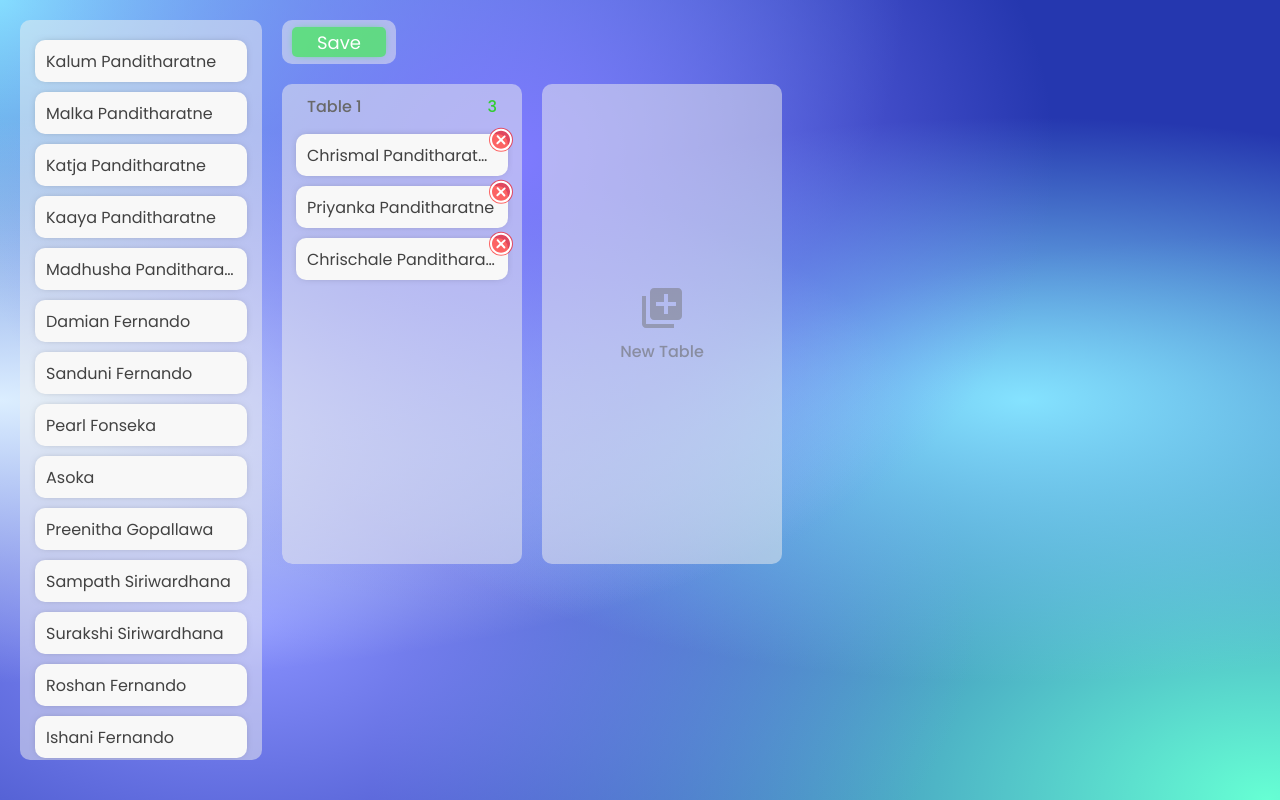
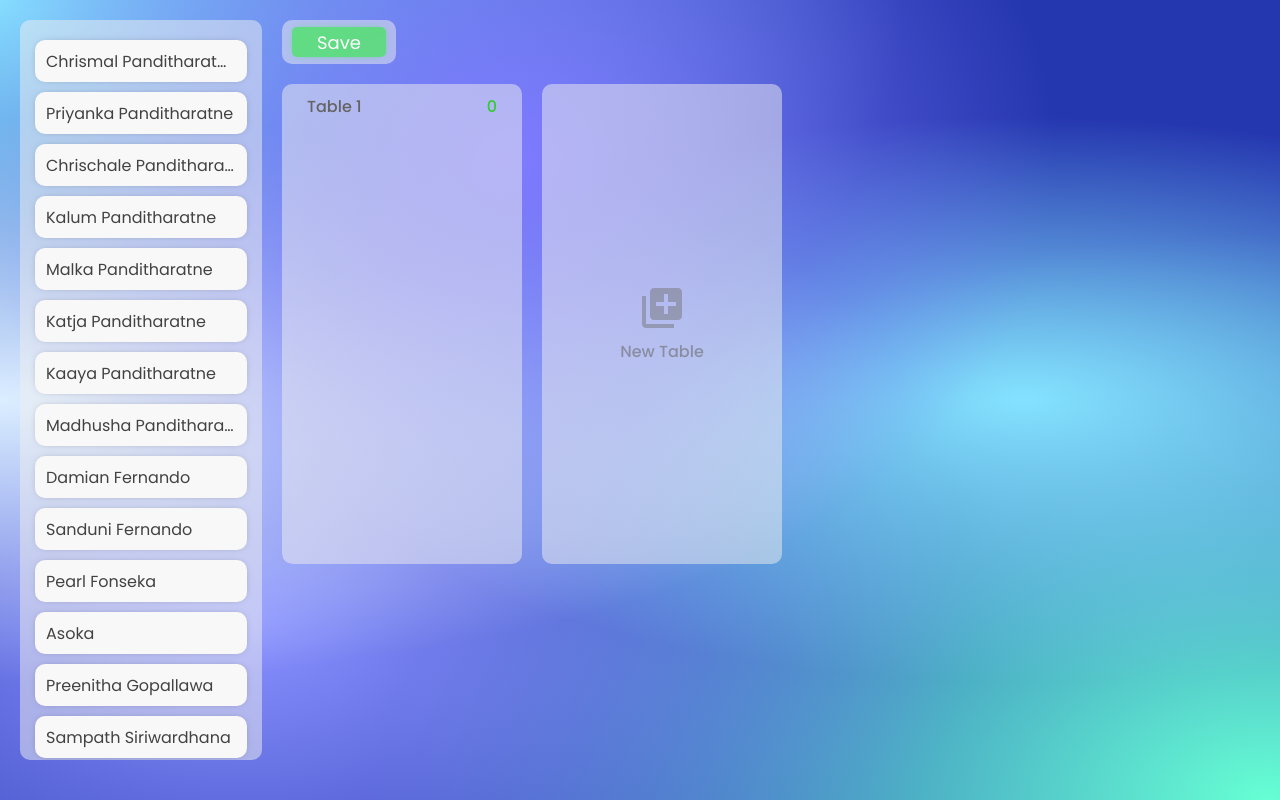
Before and after one commit to stefan-the-great/react-seating-planner, a React (Create React App) app: page / in a window 1280 px wide. Built offline with nearby package versions, Linux system fonts and the light colour scheme.

Commit message:
README Updated & Some UX Added

```diff
--- a/src/components/DragDrop.jsx
+++ b/src/components/DragDrop.jsx
@@ -5,7 +5,9 @@ import Table from './Table';
 import AddTable from './AddTable';
 import ExportData from './ExportData';
 
-let allNames = [
+let allNames = [{ id: 0, name: "Chrismal Panditharatne", seated: false},
+{ id: 1, name: "Priyanka Panditharatne", seated: false},
+{ id: 2, name: "Chrischale Panditharatne", seated: false},
 { id: 3, name: "Kalum Panditharatne", seated: false},
 { id: 4, name: "Malka Panditharatne", seated: false},
 { id: 5, name: "Katja Panditharatne", seated: false},
@@ -37,9 +39,7 @@ let allNames = [
 function DragDrop() {
 
     const [nameList, setNameList] = useState(allNames);
-    const [allTables, setAllTables] = useState([[{ id: 0, name: "Chrismal Panditharatne", seated: false},
-{ id: 1, name: "Priyanka Panditharatne", seated: false},
-{ id: 2, name: "Chrischale Panditharatne", seated: false}]]);
+    const [allTables, setAllTables] = useState([[]]);
 
 
 
--- a/src/components/SelectedName.jsx
+++ b/src/components/SelectedName.jsx
@@ -5,7 +5,7 @@ import "../styles/selectedName.css";
 function SelectedName({id, name, removeFromTable}) {
 
   return (
-    <div className="nameCard"
+    <div className="nameCard selected"
         style={{border: "0.5px solid rgba(0, 0, 0, 0)", cursor: "default"}}>
           <div className="removeFunc" onClick={() => removeFromTable(id)}>
             <svg className='removeBtn' fill="none" height="24" viewBox="0 0 24 24" width="24" xmlns="http://www.w3.org/2000/svg">
--- a/src/styles/name.css
+++ b/src/styles/name.css
@@ -8,13 +8,11 @@
     white-space: nowrap;
     overflow: hidden;
     text-align: left;
-    /* cursor: grab; */
 }
 
 .nameCard {
     width: 200px;
     height: 20px;
-    /* border: 0.5px solid black; */
     border-radius: 10px;
     display: flex;
     align-items: center;
@@ -26,7 +24,15 @@
     box-shadow: 0px 0px 10px -5px rgba(0, 0, 0, 0.5);
     background-color: #f8f8f8;
     position: relative;
+    transition: box-shadow 0.6s;
+    transition: scale 0.2s;
 }
 
+.nameCard:hover {
+    scale: 1.03;
+    box-shadow: 0px 0px 10px 0px dimgray;
+}
 
-/* .removeBtn {} */
+.selected:hover {
+    scale: 1 !important;
+}
--- a/src/styles/table.css
+++ b/src/styles/table.css
@@ -7,6 +7,12 @@
     display: flex;
     flex-direction: column;
     background-color: rgba(240, 240, 240, 0.5);
+    -webkit-user-select: none;
+    /* Safari */
+    -ms-user-select: none;
+    /* IE 10 and IE 11 */
+    user-select: none;
+    /* Standard syntax */
 }
 
 .innerWrapper {
@@ -29,7 +35,7 @@
 }
 
 .tableName {
-    color: dimgray;
+    color: rgb(100, 100, 100);
 }
 
 .tableName,
```
Also changed, not shown: 1 other file (tests, documents, lock files or other folders).
